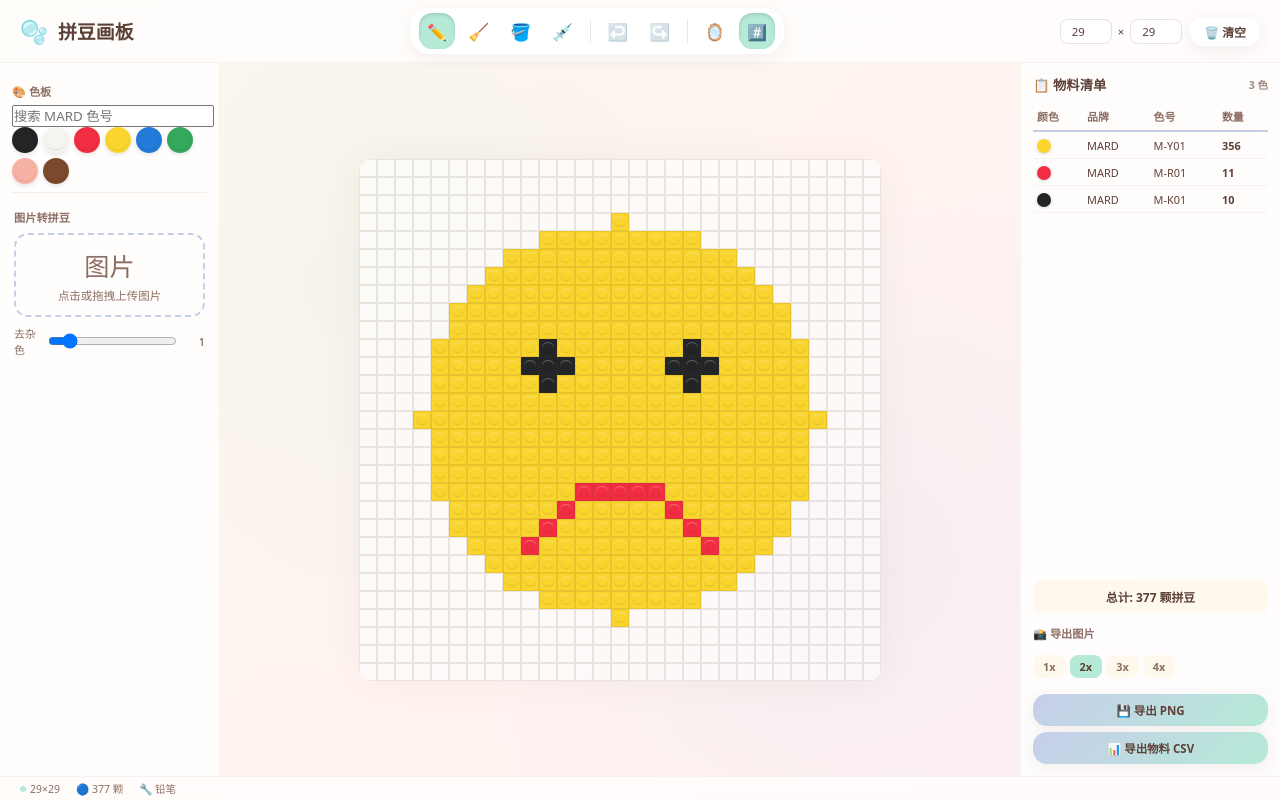
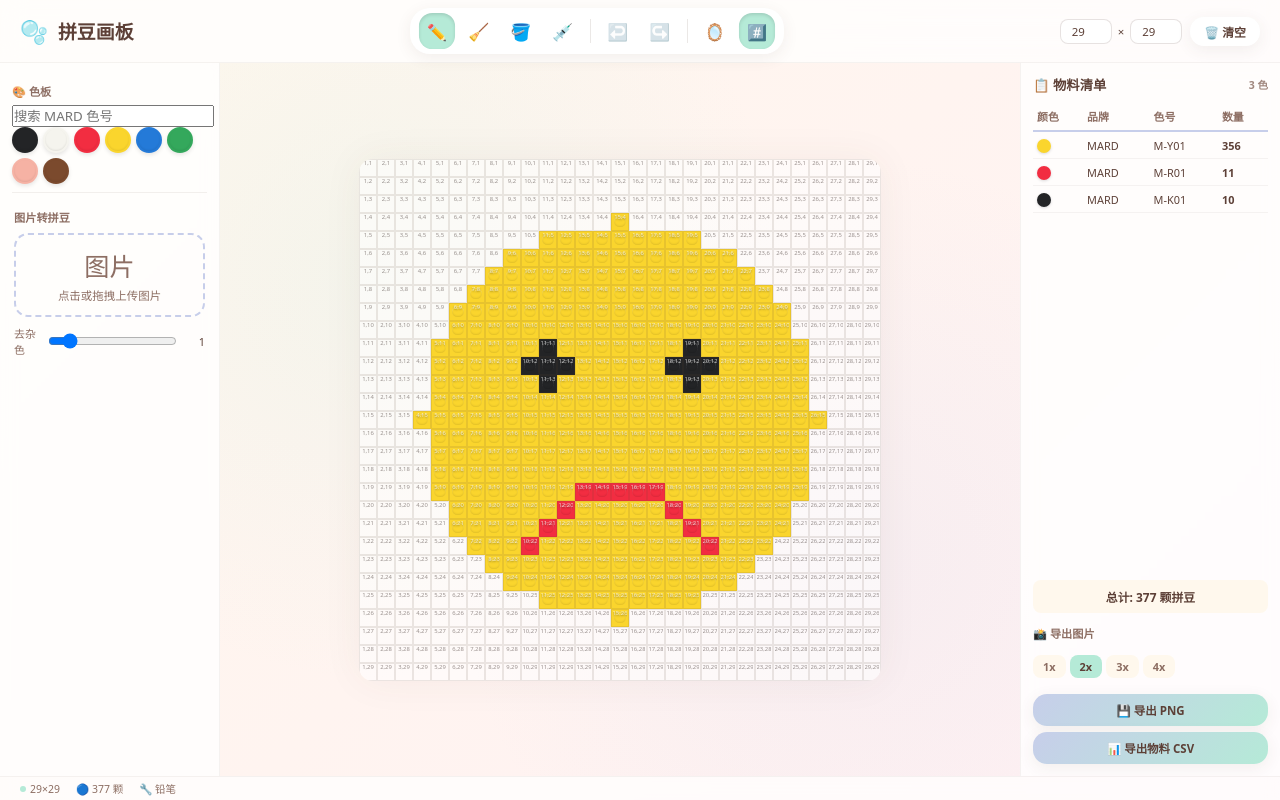
Before and after one commit to sagehou/BeadsCreator, a React (Vite) app: page / in a window 1280 px wide. Built offline with nearby package versions, Linux system fonts and the light colour scheme.

Commit message:
Add canvas coordinates and preview styles

```diff
--- a/src/components/BeadCanvas.jsx
+++ b/src/components/BeadCanvas.jsx
@@ -1,4 +1,5 @@
 import { useState, useRef, useCallback, useEffect } from 'react';
+import { canvasPreviewClassName } from '../lib/previewModes';
 
 export default function BeadCanvas({
   grid,
@@ -6,6 +7,7 @@ export default function BeadCanvas({
   showGrid,
   activeTool,
   onCellAction,
+  previewMode = 'bead',
 }) {
   const containerRef = useRef(null);
   const [scale, setScale] = useState(1);
@@ -134,7 +136,7 @@ export default function BeadCanvas({
         }}
       >
         <div
-          className={`bead-canvas ${showGrid ? 'show-grid' : ''}`}
+          className={canvasPreviewClassName(showGrid, previewMode)}
           style={{
             gridTemplateColumns: `repeat(${cols}, ${cellSize}px)`,
             gridTemplateRows: `repeat(${rows}, ${cellSize}px)`,
@@ -150,7 +152,9 @@ export default function BeadCanvas({
                 onMouseEnter={() => handleCellMouseEnter(x, y)}
                 onTouchStart={() => handleTouchStart(x, y)}
                 onTouchEnd={handleTouchEnd}
-              />
+              >
+                <span className="cell-coordinate">{x + 1},{y + 1}</span>
+              </div>
             ))
           )}
         </div>
--- a/src/index.css
+++ b/src/index.css
@@ -269,6 +269,68 @@ input, select { font-family: inherit; }
   box-shadow: inset 0 -1px 2px rgba(0,0,0,0.1), inset 0 1px 1px rgba(255,255,255,0.3);
 }
 
+.cell-coordinate {
+  position: absolute;
+  inset: 1px;
+  display: flex;
+  align-items: flex-start;
+  justify-content: center;
+  font-size: clamp(5px, 42%, 8px);
+  line-height: 1;
+  color: rgba(61, 48, 44, 0.52);
+  pointer-events: none;
+  z-index: 2;
+  overflow: hidden;
+  white-space: nowrap;
+}
+
+.bead-cell.filled .cell-coordinate {
+  color: rgba(255, 255, 255, 0.78);
+  text-shadow: 0 1px 2px rgba(0, 0, 0, 0.45);
+}
+
+.bead-canvas.preview-iron .bead-cell.filled::after {
+  top: 8%;
+  left: 8%;
+  width: 84%;
+  height: 84%;
+  border-radius: 42%;
+  filter: saturate(0.95) contrast(0.98);
+  box-shadow: inset 0 1px 3px rgba(255,255,255,0.22);
+}
+
+.bead-canvas.preview-towel .bead-cell.filled::after {
+  top: 7%;
+  left: 7%;
+  width: 86%;
+  height: 86%;
+  border-radius: 38%;
+  filter: saturate(0.82) contrast(0.9);
+  box-shadow: inset 0 0 0 1px rgba(255,255,255,0.15);
+}
+
+.bead-canvas.preview-fine-glitter .bead-cell.filled::before,
+.bead-canvas.preview-coarse-glitter .bead-cell.filled::before {
+  content: '';
+  position: absolute;
+  inset: 18%;
+  border-radius: 50%;
+  pointer-events: none;
+  z-index: 3;
+}
+
+.bead-canvas.preview-fine-glitter .bead-cell.filled::before {
+  background:
+    radial-gradient(circle at 25% 30%, rgba(255,255,255,0.85) 0 8%, transparent 9%),
+    radial-gradient(circle at 70% 62%, rgba(255,255,255,0.7) 0 6%, transparent 7%);
+}
+
+.bead-canvas.preview-coarse-glitter .bead-cell.filled::before {
+  background:
+    radial-gradient(circle at 32% 35%, rgba(255,255,255,0.9) 0 14%, transparent 15%),
+    radial-gradient(circle at 68% 68%, rgba(255,255,255,0.75) 0 11%, transparent 12%);
+}
+
 /* ===== Right Panel (BOM) ===== */
 .bom-panel {
   width: 260px;
--- a/src/lib/previewModes.js
+++ b/src/lib/previewModes.js
@@ -20,6 +20,14 @@ export function previewModeClassName(mode) {
     : 'preview-bead';
 }
 
+export function canvasPreviewClassName(showGrid, mode) {
+  return [
+    'bead-canvas',
+    showGrid ? 'show-grid' : '',
+    previewModeClassName(mode)
+  ].filter(Boolean).join(' ');
+}
+
 export function cloneGridForPreview(grid) {
   return grid.map((row) => [...row]);
 }
```
Also changed, not shown: 1 other file (tests, documents, lock files or other folders).
